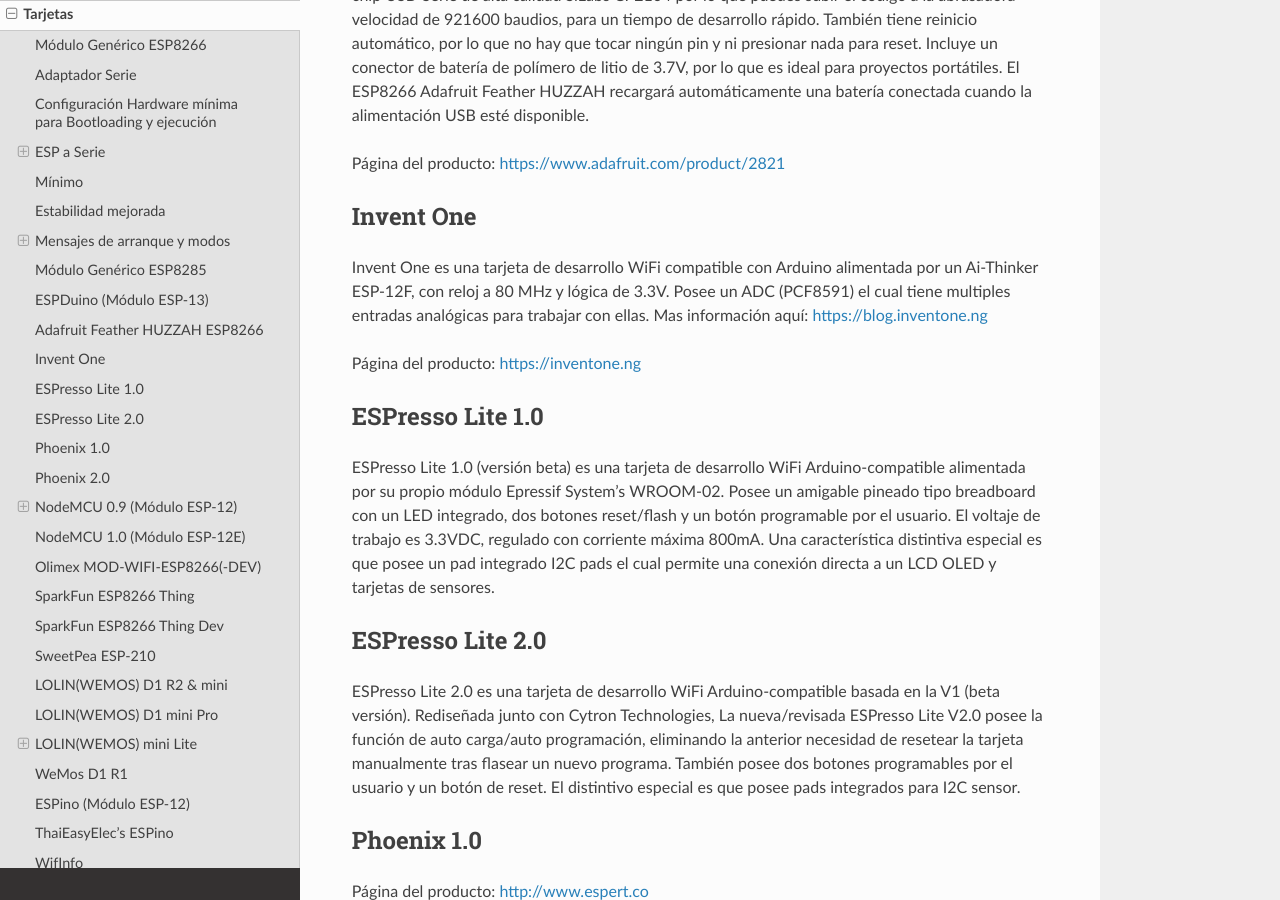
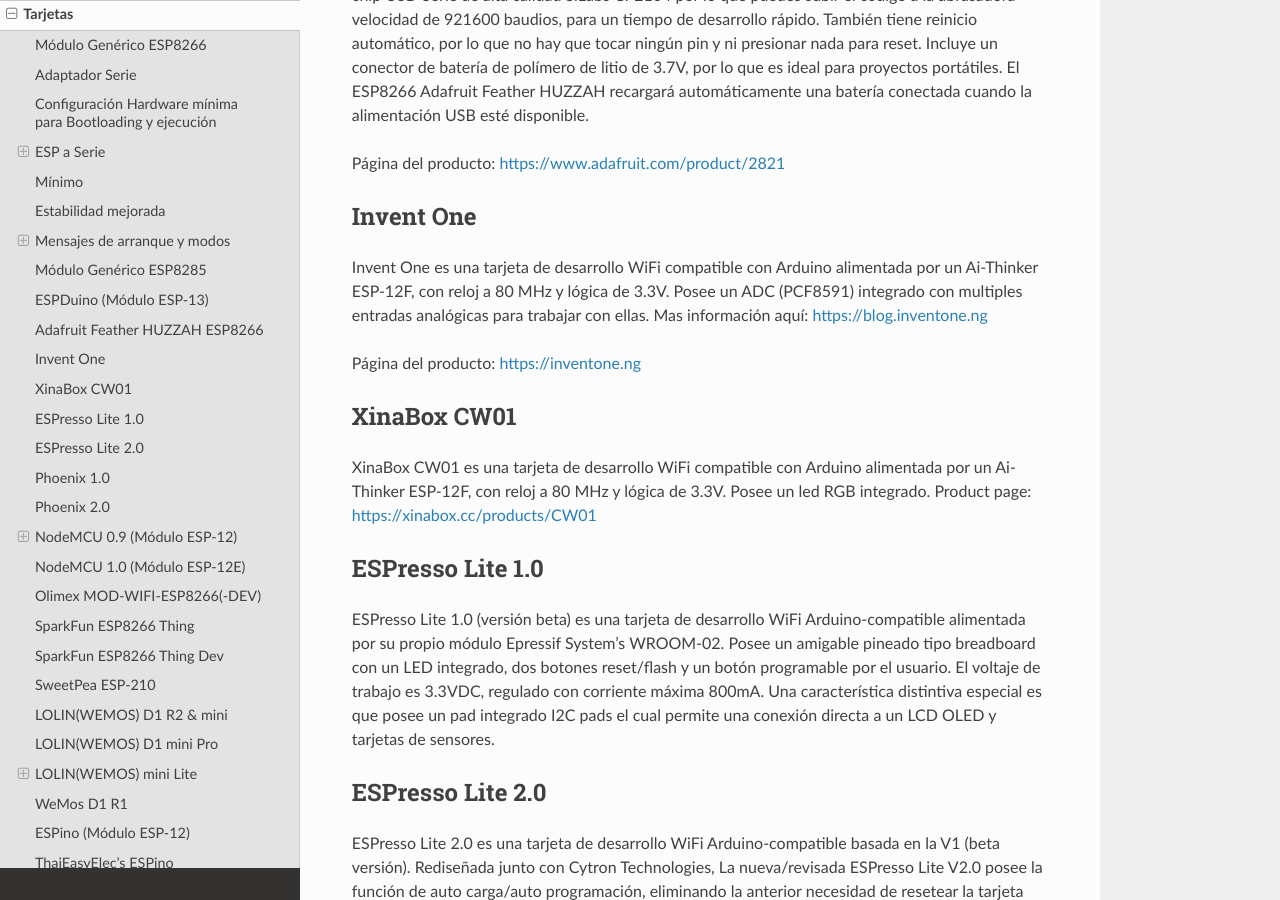
Before and after one commit to lrmoreno007/ESP8266-Arduino-Spanish, a Sphinx documentation site: the page built from doc/boards.rst, in a window 1280 px wide and 900 px high, scrolled down 5572 px. Built offline with Sphinx 7.4.7 and the Read the Docs theme 2.0.0, drawn with Linux system fonts in a browser that asks for light colours.

Commit message:
Add support for XinaBox (#4929)

```diff
--- a/doc/boards.rst
+++ b/doc/boards.rst
@@ -219,10 +219,14 @@
 
 Invent One
 ----------
-Invent One es una tarjeta de desarrollo WiFi compatible con Arduino alimentada por un Ai-Thinker ESP-12F, con reloj a 80 MHz y lógica de 3.3V. Posee un ADC (PCF8591) el cual tiene multiples entradas analógicas para trabajar con ellas. Mas información aquí: https://blog.inventone.ng
+Invent One es una tarjeta de desarrollo WiFi compatible con Arduino alimentada por un Ai-Thinker ESP-12F, con reloj a 80 MHz y lógica de 3.3V. Posee un ADC (PCF8591) integrado con multiples entradas analógicas para trabajar con ellas. Mas información aquí: https://blog.inventone.ng
 
 Página del producto: https://inventone.ng
 
+XinaBox CW01
+------------
+XinaBox CW01  es una tarjeta de desarrollo WiFi compatible con Arduino alimentada por un Ai-Thinker ESP-12F, con reloj a 80 MHz y lógica de 3.3V. Posee un led RGB integrado.
+Product page: https://xinabox.cc/products/CW01
 
 ESPresso Lite 1.0
 -----------------
```
